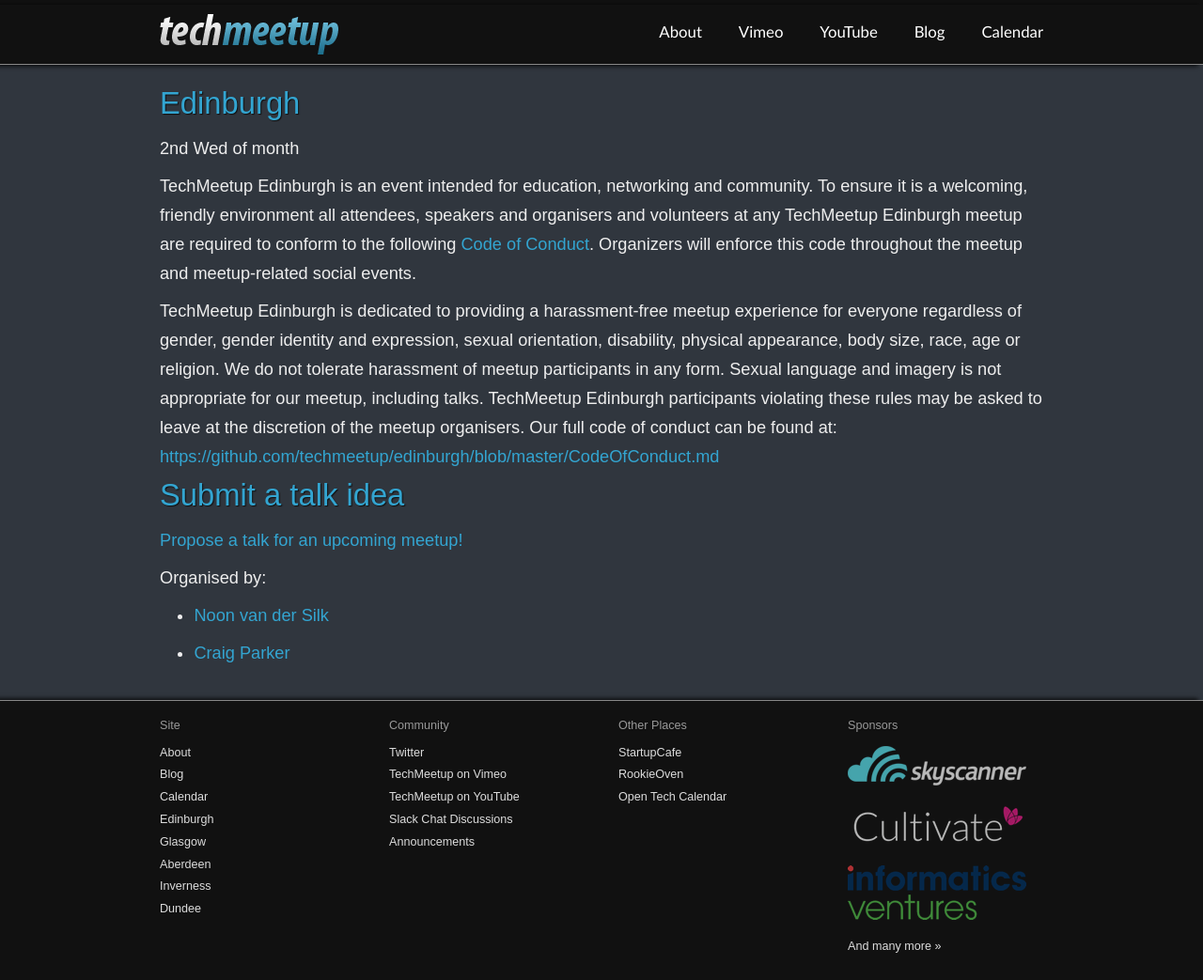
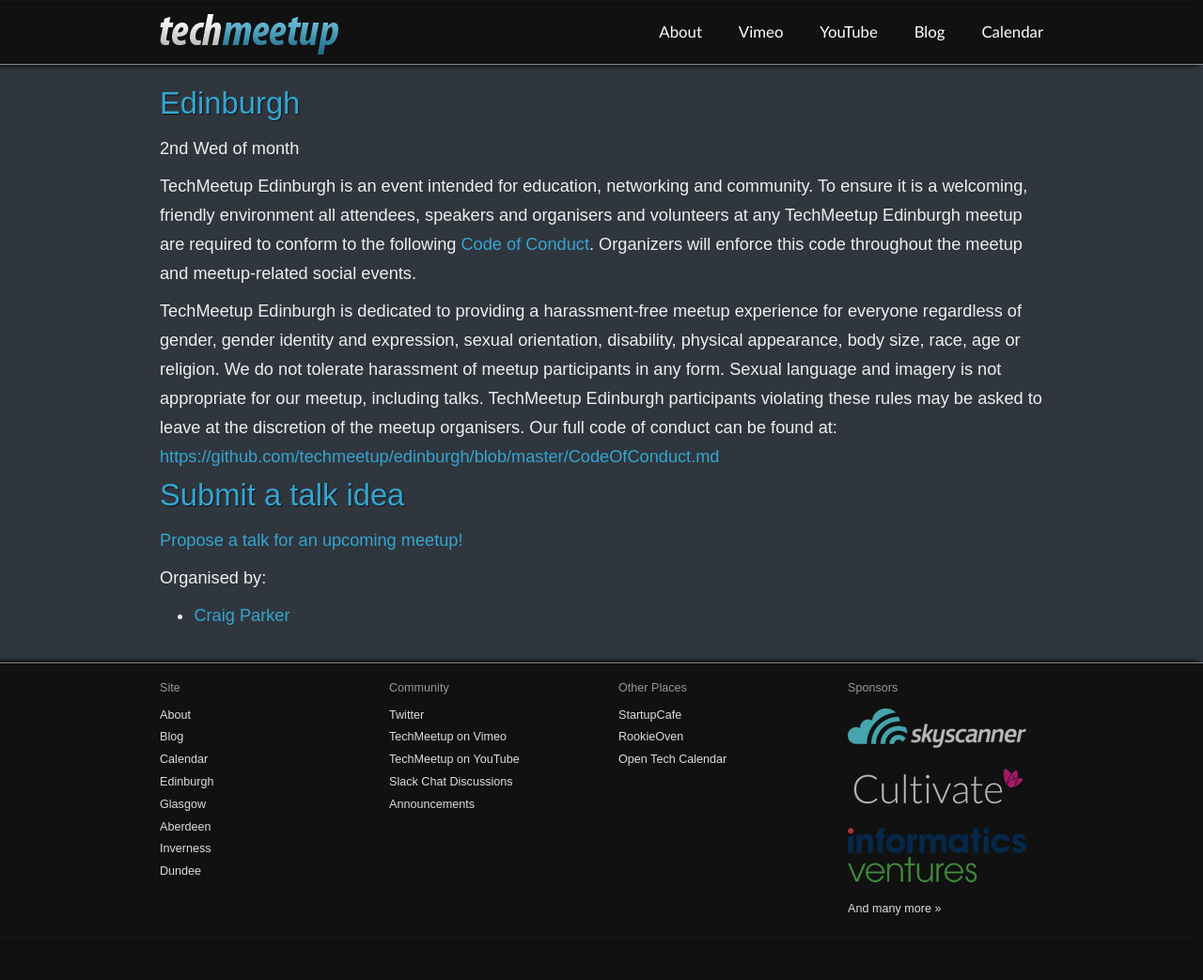
Before and after one commit to techmeetup/techmeetup.co.uk, a Jekyll site: the page built from edinburgh.html, in a window 1280 px wide. Shown: the whole page at 94% size. Built offline with Jekyll 4.4.1, drawn with Linux system fonts in a browser that asks for light colours; after the commit the page ends 1003 px from its top, so only the background shows below that.

Commit message:
no more noon

```diff
--- a/edinburgh.html
+++ b/edinburgh.html
@@ -32,7 +32,6 @@
 <div class="organisers">
 	Organised by:
 	<ul>
-    <li><a href="https://www.linkedin.com/in/noonsilk/">Noon van der Silk</a></li>
     <li><a href="https://www.linkedin.com/in/cparker1/">Craig Parker</a></li>
 	</ul>
 </div>
```
